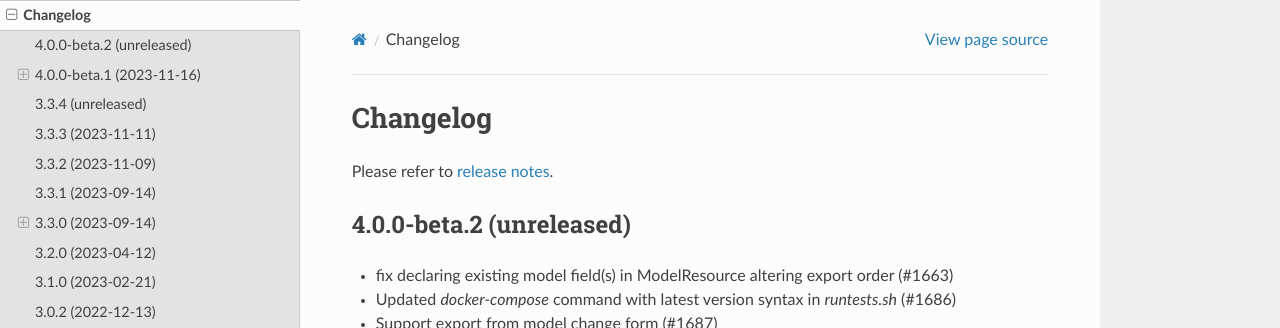
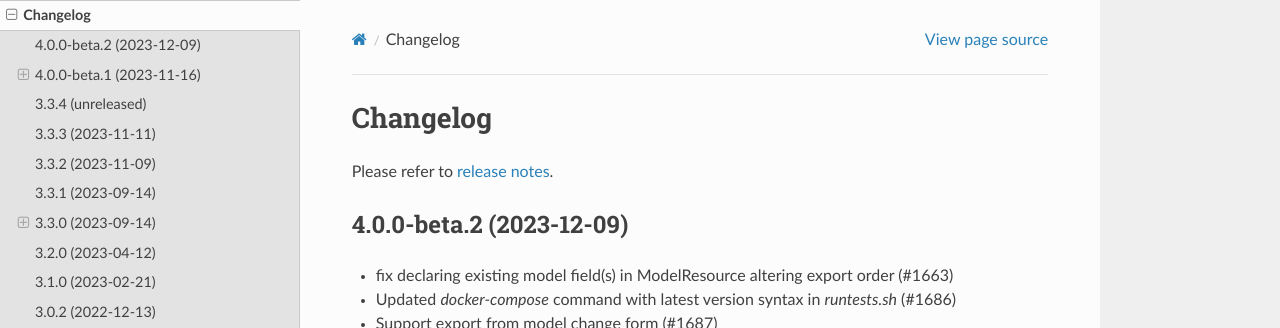
Before and after one commit to django-import-export/django-import-export, a Sphinx documentation site: the page built from docs/changelog.rst, in a window 1280 px wide and 900 px high. Shown: the top 328 px of the window. Built offline with Sphinx 7.4.7 and the Read the Docs theme 2.0.0, drawn with Linux system fonts in a browser that asks for light colours; pages that are not in the unit, such as notebooks, are missing from menus; the version number could not be read and is left out; cross-references to code outside the pages are shown as plain code.

Commit message:
updated changelog

```diff
--- a/docs/changelog.rst
+++ b/docs/changelog.rst
@@ -3,7 +3,7 @@ Changelog
 
 Please refer to :doc:`release notes<release_notes>`.
 
-4.0.0-beta.2 (unreleased)
+4.0.0-beta.2 (2023-12-09)
 --------------------------
 
 - fix declaring existing model field(s) in ModelResource altering export order (#1663)
```
